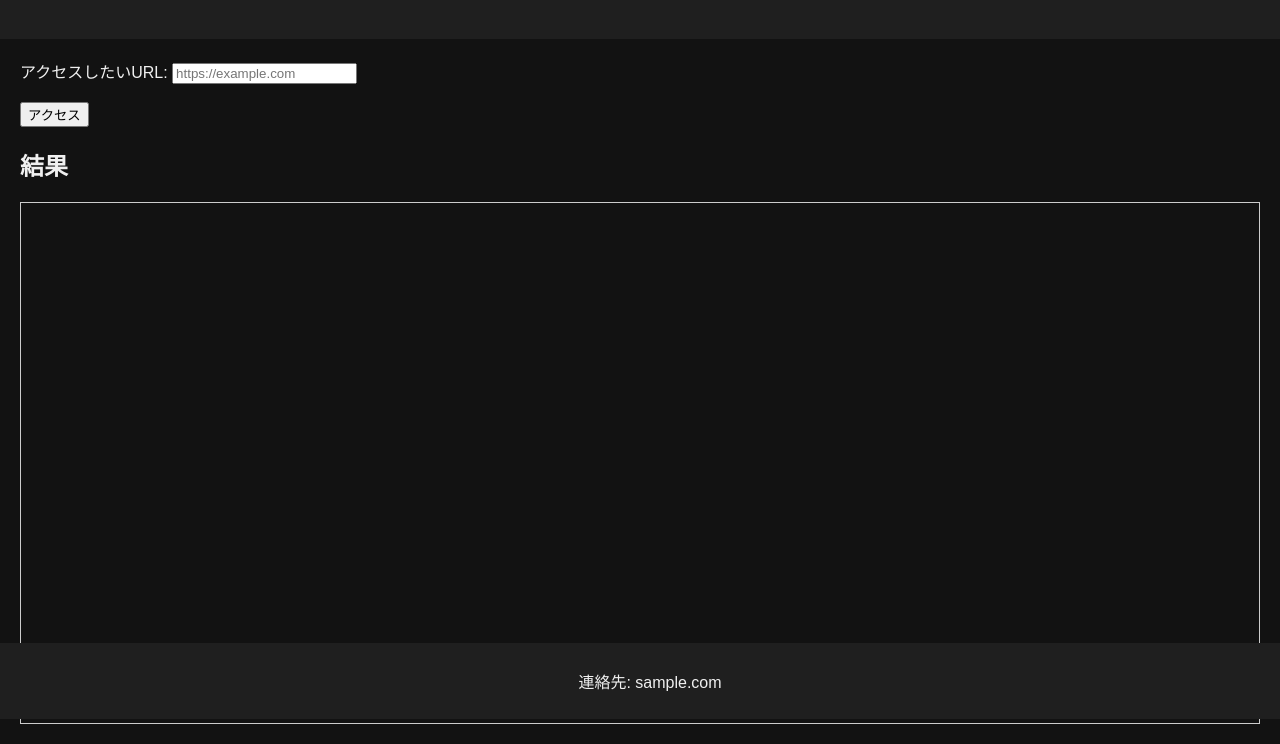
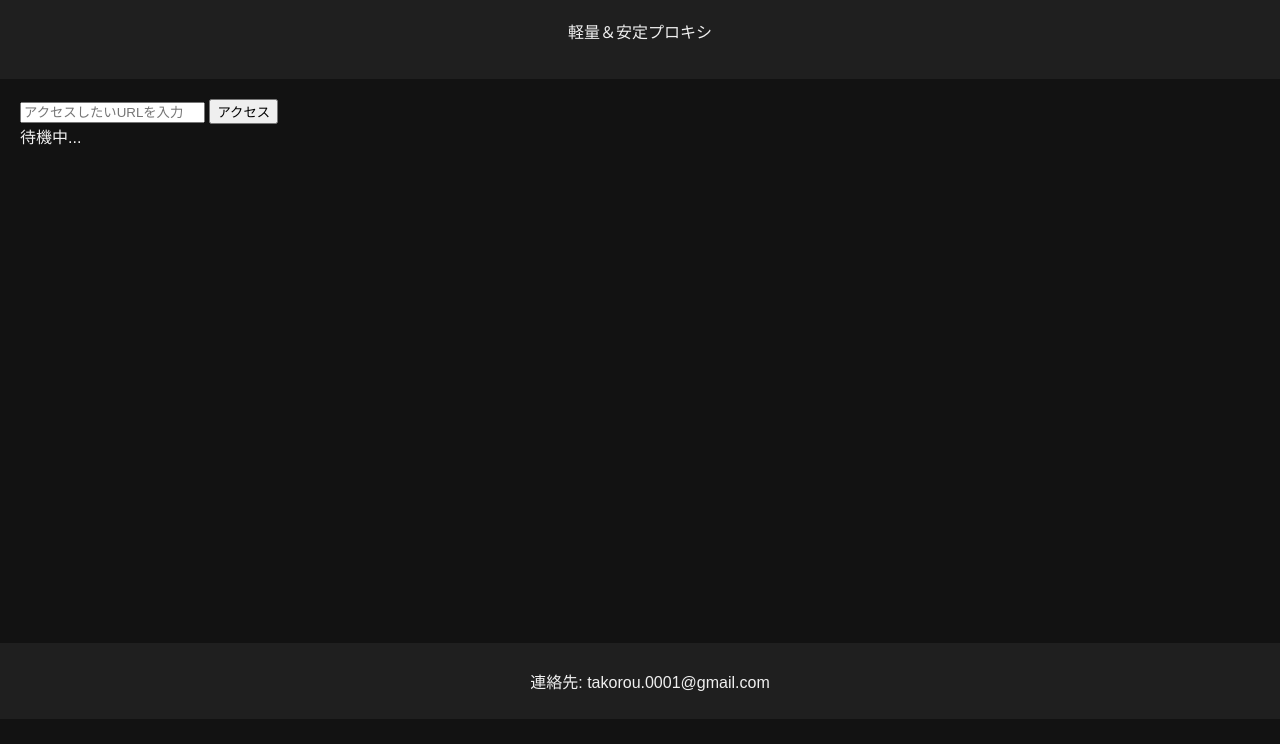
Before and after one commit to kotopiro/zcp.github.io, a plain HTML site: page index.html in a window 1280 px wide. Shown: the part 81-825 px from the top of the page. After the commit the page ends 800 px from the top, so only its background shows below. Drawn offline with Linux system fonts and the light colour scheme.

Commit message:
Update index.html

```diff
--- a/index.html
+++ b/index.html
@@ -2,25 +2,31 @@
 <html lang="ja">
 <head>
   <meta charset="UTF-8">
-  <title>ZCP Proxy Dashboard</title>
+  <title>ZCP Proxy</title>
   <link rel="stylesheet" href="style.css">
 </head>
 <body>
-  <header>
-    <h1>ZCP Proxy</h1>
-  </header>
+  <div class="container">
+    <header>
+      <h1>ZCP Proxy</h1>
+      <p>軽量＆安定プロキシ</p>
+    </header>
 
-  <main>
-    <label for="target-url">アクセスしたいURL:</label>
-    <input type="text" id="target-url" placeholder="https://example.com"><br><br>
+    <main>
+      <div class="input-card">
+        <input type="text" id="target-url" placeholder="アクセスしたいURLを入力">
+        <button id="fetch-btn">アクセス</button>
+      </div>
 
-    <button id="fetch-btn">アクセス</button>
+      <div id="status">待機中...</div>
 
-    <h2>結果</h2>
-    <div id="result-div" style="border:1px solid #ccc; padding:10px; min-height:500px; overflow:auto;"></div>
-  </main>
+      <div id="result-div" class="result-card"></div>
+    </main>
 
-  <footer id="footer"></footer>
+    <footer>
+      <p>連絡先: takorou.0001@gmail.com</p>
+    </footer>
+  </div>
 
   <script src="script.js"></script>
 </body>
```
